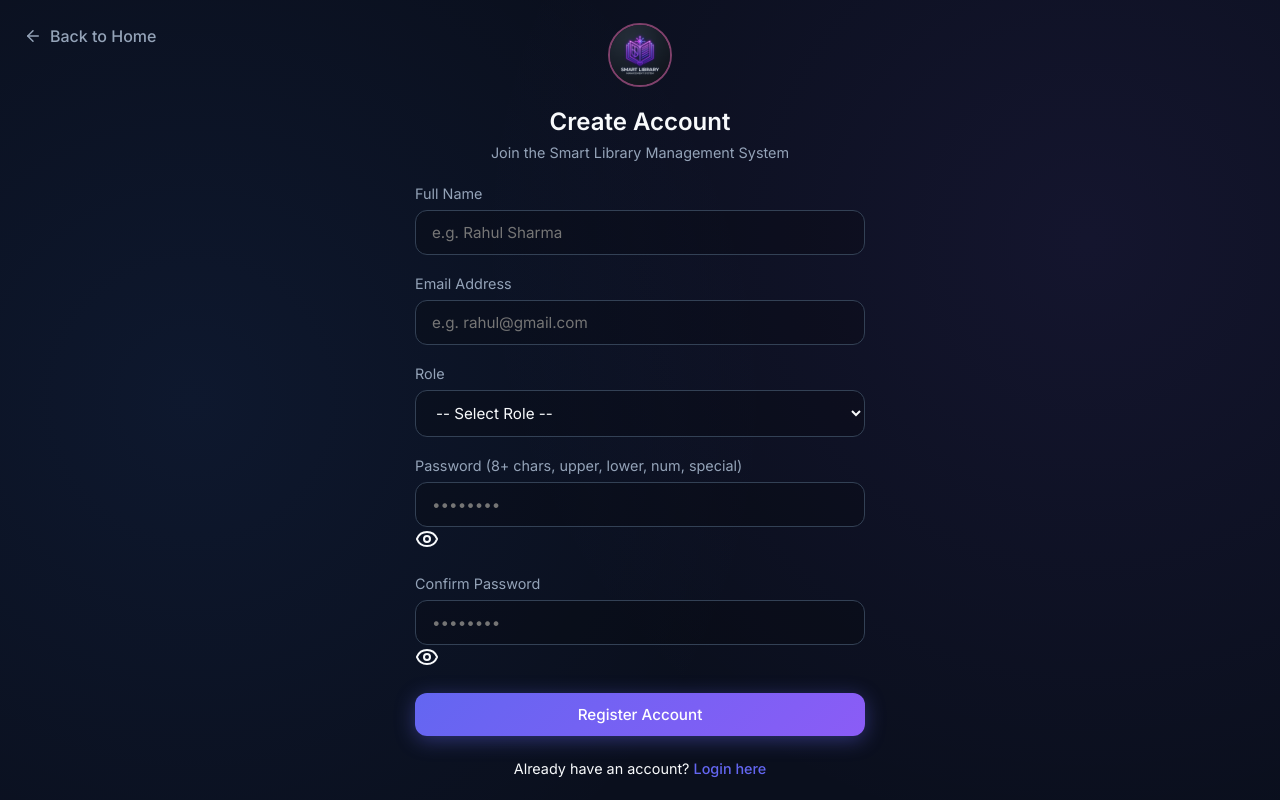
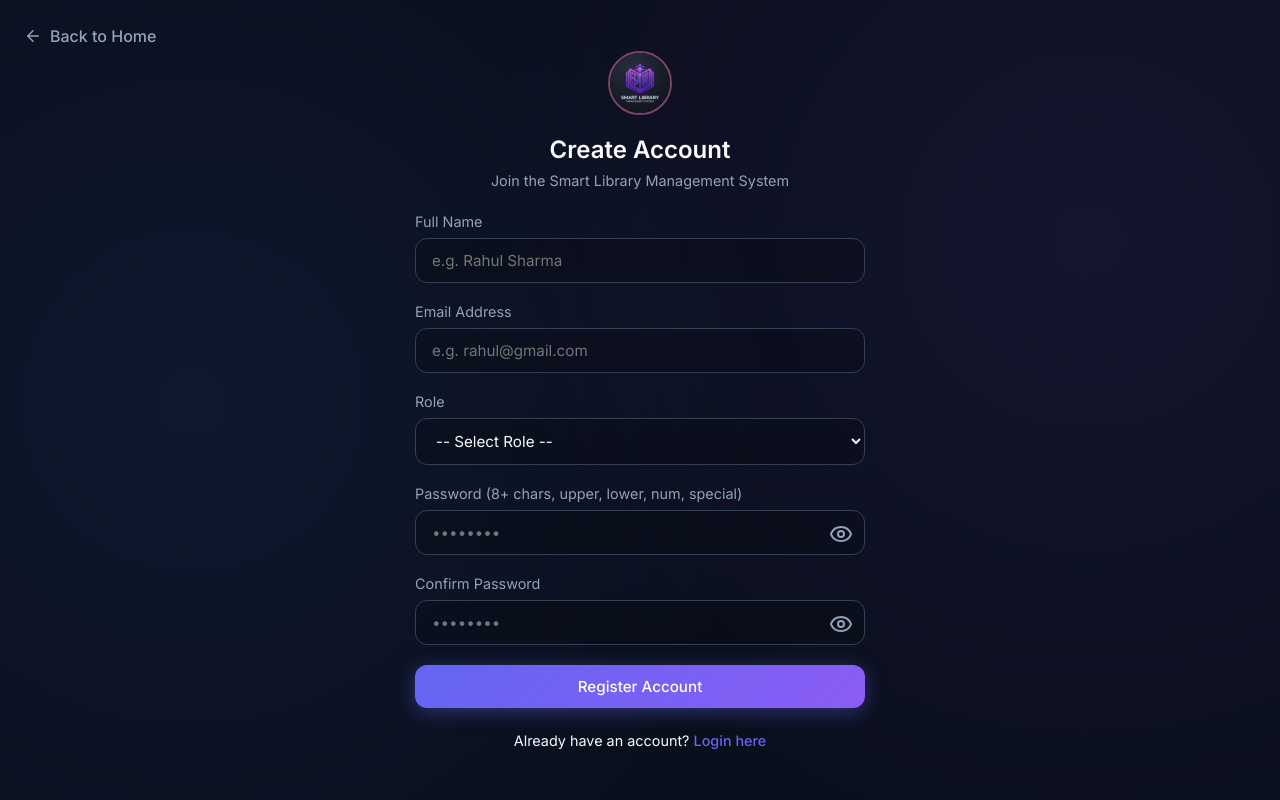
Before and after one commit to Amit0119/LMS, a Flask app: page /register in a window 1280 px wide. Run offline with Flask 3, Linux system fonts and the light colour scheme; data that the repository does not hold is empty.

Commit message:
Fix eye icon position

```diff
--- a/templates/register.html
+++ b/templates/register.html
@@ -66,6 +66,8 @@
         }
         .msg-error { display: block!important; background: var(--status-error-bg); color: var(--status-error); border: 1px solid rgba(239, 68, 68, 0.25); }
         .msg-success { display: block!important; background: var(--status-success-bg); color: var(--status-success); border: 1px solid rgba(16, 185, 129, 0.25); }
+        .password-wrapper { position: relative; }
+        .password-toggle { position: absolute; right: 12px; top: 12px; color: var(--text-secondary); cursor: pointer; z-index: 10; }
         .back-link {
             position: absolute;
             top: 24px;
```
